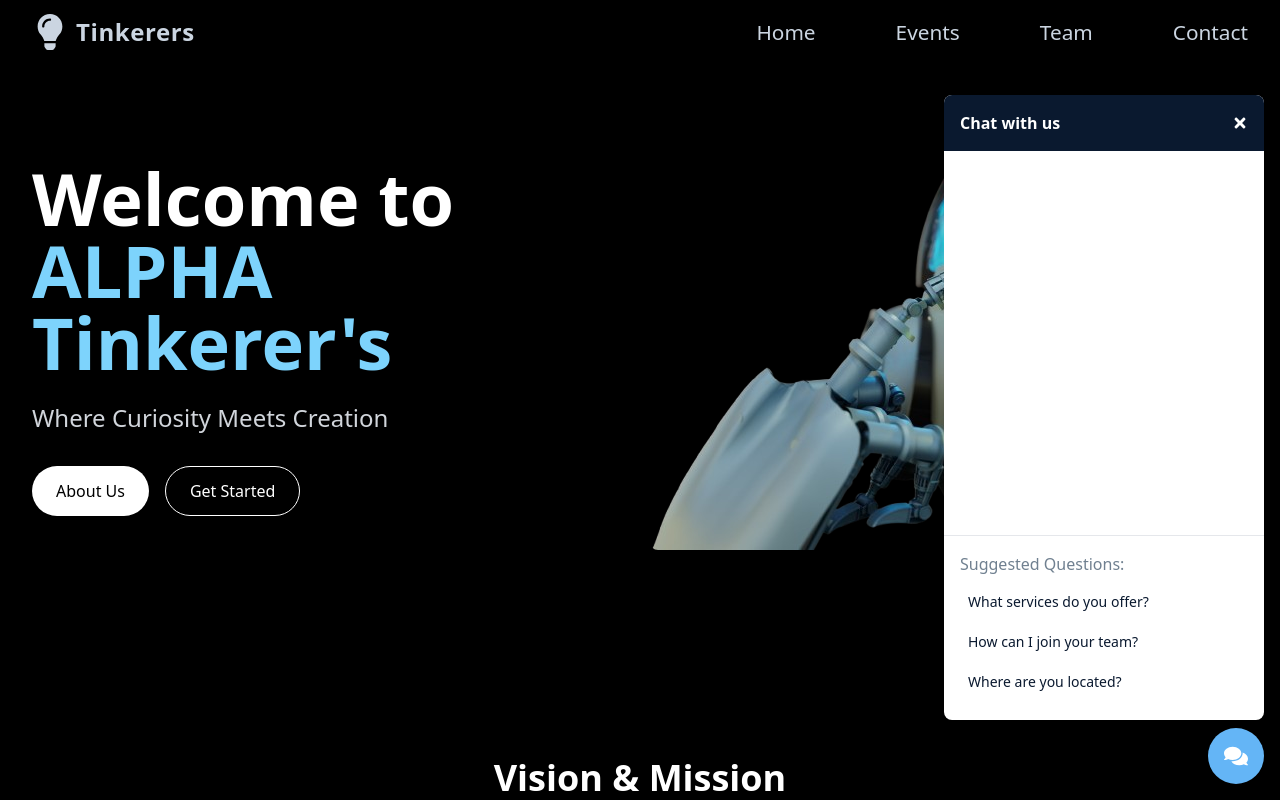
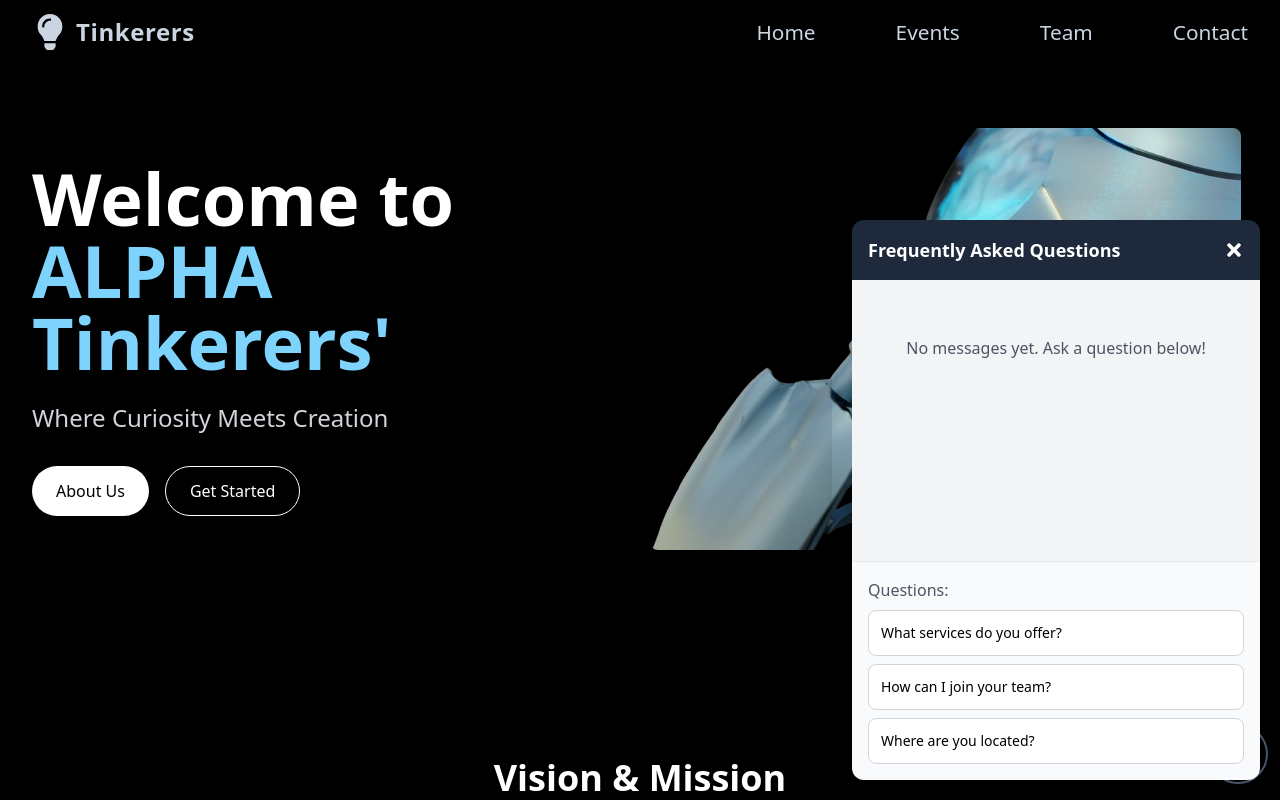
Before and after one commit to Hemanth-4301/alpha, a React (Vite) app: page / in a window 1280 px wide. Both pictures are taken after a click on the button 1236 px from the left and 756 px from the top of the page. Shown: the top 800 px of the page. Built offline with nearby package versions, Linux system fonts and the light colour scheme.

Commit message:
first changes

```diff
--- a/src/components/About.jsx
+++ b/src/components/About.jsx
@@ -23,7 +23,7 @@ function About() {
 
         <div className="lg:w-1/2 mt-2 lg:mt-0 text-center lg:text-left">
           <h1 className="text-4xl lg:text-5xl font-bold text-white mb-6 leading-[50px]">
-            About Alpha Tinkerer's Lab
+            About Alpha Tinkerers' Lab
           </h1>
           <p className="text-lg text-gray-300 leading-relaxed">
             Alpha Tinkers Lab is a hub for innovation and creativity, empowering
--- a/src/components/Chatbot.jsx
+++ b/src/components/Chatbot.jsx
@@ -1,6 +1,6 @@
-import { useState } from "react";
+import React, { useState, useRef, useEffect } from "react";
 import { motion, AnimatePresence } from "framer-motion";
-import { FaComments, FaTimes } from "react-icons/fa";
+import { FaComments, FaTimes, FaPaperPlane } from "react-icons/fa";
 
 const faqs = [
   {
@@ -23,13 +23,38 @@ const faqs = [
 const Chatbot = () => {
   const [isOpen, setIsOpen] = useState(false);
   const [messages, setMessages] = useState([]);
+  const [inputMessage, setInputMessage] = useState("");
+  const messagesEndRef = useRef(null);
+
+  const scrollToBottom = () => {
+    messagesEndRef.current?.scrollIntoView({ behavior: "smooth" });
+  };
+
+  useEffect(() => {
+    scrollToBottom();
+  }, [messages, scrollToBottom]);
 
   const handleQuestionClick = (faq) => {
-    setMessages([
-      ...messages,
+    setMessages((prevMessages) => [
+      ...prevMessages,
       { type: "user", text: faq.question },
       { type: "bot", text: faq.answer },
     ]);
+  };
+
+  const handleSendMessage = (e) => {
+    e.preventDefault();
+    if (inputMessage.trim() === "") return;
+
+    setMessages((prevMessages) => [
+      ...prevMessages,
+      { type: "user", text: inputMessage },
+      {
+        type: "bot",
+        text: "Thank you for your message. Our team will get back to you soon!",
+      },
+    ]);
+    setInputMessage("");
   };
 
   return (
@@ -37,7 +62,8 @@ const Chatbot = () => {
       <motion.button
         initial={{ scale: 0 }}
         animate={{ scale: 1 }}
-        className="fixed bottom-4 right-4 bg-primary-lightBlue text-white p-4 rounded-full shadow-lg z-50"
+        transition={{ duration: 0.4, ease: "easeOut" }}
+        className="fixed bottom-4 right-3 bg-black text-white p-4 rounded-full shadow-lg hover:shadow-2xl z-50 border-2 border-slate-600"
         onClick={() => setIsOpen(true)}
       >
         <FaComments size={24} />
@@ -49,47 +75,67 @@ const Chatbot = () => {
             initial={{ opacity: 0, y: 100 }}
             animate={{ opacity: 1, y: 0 }}
             exit={{ opacity: 0, y: 100 }}
-            className="fixed bottom-20 right-4 w-80 bg-white rounded-lg shadow-xl z-40"
+            transition={{ duration: 0.4, ease: "easeOut" }}
+            className="fixed bottom-0  right-0  w-full sm:w-96 md:w-[448px] h-[90vh] sm:h-[600px]  rounded-lg sm:rounded-lg shadow-2xl overflow-hidden z-50 flex flex-col p-5  "
           >
-            <div className="bg-primary-navy text-white p-4 rounded-t-lg flex justify-between items-center">
-              <h3 className="font-semibold">Chat with us</h3>
-              <button onClick={() => setIsOpen(false)}>
-                <FaTimes />
+            <div className="bg-slate-800 text-white p-4 flex justify-between items-center  rounded-t-xl ">
+              <h3 className="font-semibold text-lg">
+                Frequently Asked Questions
+              </h3>
+              <button
+                className="text-white hover:text-gray-300 transition"
+                onClick={() => setIsOpen(false)}
+              >
+                <FaTimes size={20} />
               </button>
             </div>
 
-            <div className="h-96 overflow-y-auto p-4">
-              {messages.map((message, index) => (
-                <div
+            <div className="flex-grow overflow-y-auto p-4 bg-gray-100">
+              {messages.length === 0 ? (
+                <p className="text-gray-600 text-center mt-10">
+                  No messages yet. Ask a question below!
+                </p>
+              ) : (
+                messages.map((message, index) => (
+                  <motion.div
                     key={index}
+                    initial={{ opacity: 0, y: 10 }}
+                    animate={{ opacity: 1, y: 0 }}
+                    transition={{ duration: 0.3 }}
                     className={`mb-4 ${
                       message.type === "user" ? "text-right" : "text-left"
                     }`}
                   >
                     <span
-                    className={`inline-block p-2 rounded-lg ${
+                      className={`inline-block p-3 rounded-lg text-sm max-w-[80%] ${
                         message.type === "user"
-                        ? "bg-primary-lightBlue text-white"
-                        : "bg-gray-100 text-primary-navy"
+                          ? "bg-black text-white"
+                          : "bg-white text-black border border-gray-300"
                       }`}
                     >
                       {message.text}
                     </span>
+                  </motion.div>
+                ))
+              )}
+              <div ref={messagesEndRef} />
             </div>
+
+            <div className="p-4 border-t border-gray-200 bg-gray-50 rounded-b-xl">
+              <p className="text-gray-600 mb-2 font-medium">Questions:</p>
+              <div className="space-y-2">
+                {faqs.map((faq) => (
+                  <motion.button
+                    key={faq.question}
+                    whileHover={{ scale: 1.02 }}
+                    whileTap={{ scale: 0.98 }}
+                    onClick={() => handleQuestionClick(faq)}
+                    className="block w-full text-left p-3 text-sm text-black bg-white hover:bg-gray-100 rounded-lg transition border border-gray-300"
+                  >
+                    {faq.question}
+                  </motion.button>
                 ))}
               </div>
-
-            <div className="p-4 border-t">
-              <p className="text-primary-slate mb-2">Suggested Questions:</p>
-              {faqs.map((faq) => (
-                <button
-                  key={faq.question}
-                  onClick={() => handleQuestionClick(faq)}
-                  className="block w-full text-left p-2 text-sm text-primary-navy hover:bg-gray-100 rounded mb-1"
-                >
-                  {faq.question}
-                </button>
-              ))}
             </div>
           </motion.div>
         )}
--- a/src/components/Footer.jsx
+++ b/src/components/Footer.jsx
@@ -83,7 +83,7 @@ const Footer = () => {
           transition={{ duration: 0.5 }}
           viewport={{ once: true }}
         >
-          © 2025 Your Company. All rights reserved.
+          © 2025 ALPHA Tinkerers'. All rights reserved.
         </motion.div>
       </div>
     </footer>
--- a/src/components/Hero.jsx
+++ b/src/components/Hero.jsx
@@ -29,7 +29,7 @@ const Hero = () => {
             transition={{ duration: 0.5, delay: 0.2 }}
           >
             Welcome to
-            <span className="text-sky-300"> ALPHA Tinkerer's</span>
+            <span className="text-sky-300"> ALPHA Tinkerers'</span>
           </motion.h1>
           <motion.p
             className="text-lg sm:text-xl md:text-2xl text-gray-300 mb-8"
```
Lines whose indentation alone changed are shown as unchanged.
